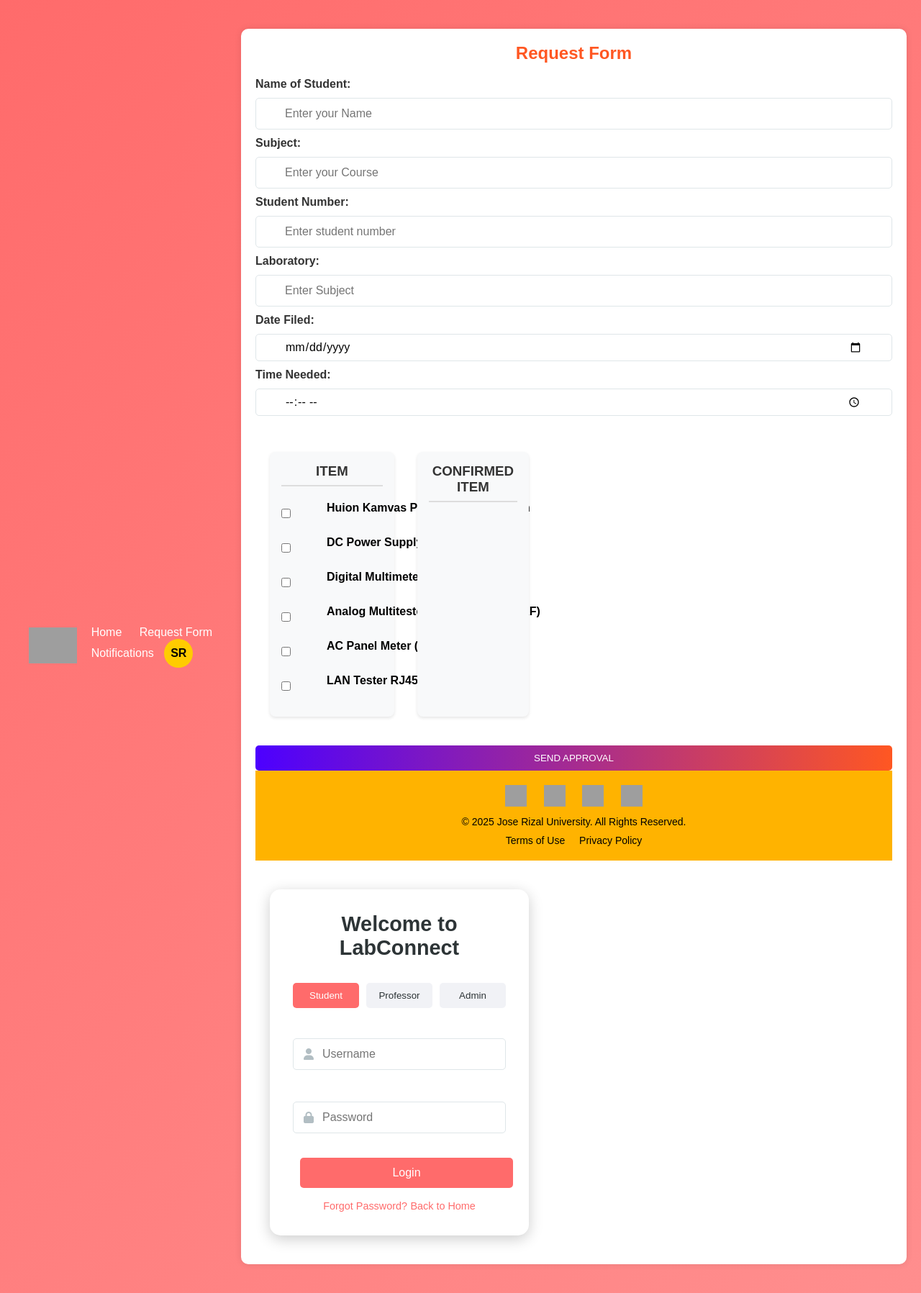
After one commit to Gitoniyey/Labconnect, a Flask app: template templates/sample.html in a window 1280 px wide. The commit adds this page. Shown: the whole page at 72% size. Run offline with Flask 3, Linux system fonts and the light colour scheme; the template is opened without the code that fills it, so the values that code supplies are empty; grey boxes are pictures that could not be loaded.

Commit message:
Weytamenyt

```diff
--- a/app.py
+++ b/app.py
@@ -8,12 +8,9 @@
 key = "eyJhbGciOiJIUzI1NiIsInR5cCI6IkpXVCJ9.eyJpc3MiOiJzdXBhYmFzZSIsInJlZiI6ImprY3ZxZmJkdmNudWh6eHF0d2lpIiwicm9sZSI6ImFub24iLCJpYXQiOjE3NDU2NDgxODEsImV4cCI6MjA2MTIyNDE4MX0.M9HyWsUOTZY3HGTHX8BosizBfao09huIHFyF8NOKqRY"
 supabase: Client = create_client(url, key)
 
-# === Home Page Route ===
-@app.route("/")
-def index():
-    return render_template("Labconnect.html")
 
-# === Admin Dashboard ===
+
+# Admin Dashboard Route
 @app.route("/admin")
 def admin_dashboard():
     student_requests = supabase.table("student_requests").select("*").execute().data
@@ -73,14 +70,15 @@
     supabase.table("student_requests").update({"status": "Declined"}).eq("request_id", request_id).execute()
     return redirect(url_for("professor_dashboard"))
 
-# === Static Pages ===
+# Routes for Static Pages
+@app.route("/")
+def labconnect():
+    return render_template("Labconnect.html")
+
 @app.route("/learnmore")
 def learnmore():
     return render_template("learnmore.html")
 
-@app.route("/login")
-def login():
-    return render_template("login.html")
 
 @app.route("/privacy-policy")
 def privacy_policy():
@@ -90,6 +88,24 @@
 def terms_of_service():
     return render_template("terms-of-service.html")
 
-# === Run App ===
+# Routes for Student and Professor Pages
+@app.route('/student')
+def student():
+    return render_template('student.html')
+
+@app.route('/professor')
+def professor():
+    return render_template('professor.html')
+
+@app.route('/admin')
+def admin_dashboard():
+    return render_template('admin.html')
+
+@app.route("/login")
+def login():
+    return render_template("login.html")
+
+
+# Run Flask App
 if __name__ == "__main__":
     app.run(debug=True)
--- a/static/login.js
+++ b/static/login.js
@@ -16,37 +16,22 @@
     loginForm.addEventListener('submit', function(e) {
         e.preventDefault();
 
-        const username = document.getElementById('username').value;
-        const password = document.getElementById('password').value;
+        const username = document.getElementById('username').value.trim();
+        const password = document.getElementById('password').value.trim();
 
-        // Simple validation
         if (!username || !password) {
-            alert('Please fill in all fields');
+            alert('Username and password are required.');
             return;
         }
 
-        // Store user data in localStorage
         const userData = {
             username: username,
-            type: currentUserType,
-            name: username // You can modify this based on your user data
+            type: currentUserType
         };
-
-        <button type="button" class="login-btn" onclick="window.location.href='{{ url_for('login') }}'">Login</button>
-
         localStorage.setItem('currentUser', JSON.stringify(userData));
 
-        // Redirect based on user type
-        switch(currentUserType) {
-            case 'student':
-                window.location.href = 'Student.html';
-                break;
-            case 'professor':
-                window.location.href = 'professor.html';
-                break;
-            case 'admin':
-                window.location.href = 'admin.html';
-                break;
-        }
+        // Dynamic redirection via Jinja (rendered in HTML)
+        window.location.href = window.routes[currentUserType];
+
     });
 });
--- a/static/student.css
+++ b/static/student.css
@@ -8,7 +8,7 @@
 
 
 body {
-    background-color: #f4f4f4;
+    background: url('ganda.nito.jpg') no-repeat center center fixed;
     padding: 20px;
 }
 
@@ -17,7 +17,7 @@
     display: flex;
     justify-content: space-between;
     align-items: center;
-    background-color: #0056b3;
+    background: transparent; /* Make the header background transparent */
     padding: 10px 20px;
     color: white;
 }
@@ -104,7 +104,7 @@
 h2 {
     text-align: center;
     margin-bottom: 20px;
-    color: #0056b3;
+    color: #ff5722;
 }
 
 
@@ -141,7 +141,8 @@
 
 .item-list, .confirmed-items {
     width: 48%;
-    background: white;
+    background-color: #ffb300; /* The darker yellow/amber color you specified */
+    color: black; /* Make text readable on the amber background */
     padding: 10px;
     border-radius: 5px;
     box-shadow: 0px 0px 5px rgba(0, 0, 0, 0.1);
@@ -153,6 +154,8 @@
     align-items: left;
     justify-content: space-between;
     padding: 5px 0;
+    color: black; /* Ensure text inside these elements is also black */
+
 }
 
 
@@ -174,29 +177,29 @@
 .quantity-controls button {
     padding: 5px 10px;
     border: none;
-    background: #0056b3;
-    color: white;
+    background: #e69900; /* A slightly darker shade for button */
+    color: black;
     cursor: pointer;
     border-radius: 5px;
 }
 
 
 .quantity-controls button:hover {
-    background: #003d82;
+    background: #e69900;
 }
 
 
 h3 {
     text-align: center;
     margin-bottom: 10px;
-    color: #333;
+    color: black; /* Make the heading text black */
 }
 
 
 .send-approval {
     display: block;
     width: 100%;
-    background: #28a745;
+    background: linear-gradient(to right, #4c00ff, #ff5722);
     color: white;
     padding: 10px;
     border: none;
@@ -208,7 +211,7 @@
 
 
 .send-approval:hover {
-    background: #218838;
+    background: #ff5722;
 }
 
 
@@ -259,7 +262,7 @@
     position: absolute;
     top: 5px;
     right: 5px;
-    background: red;
+    background: re;
     color: white;
     font-size: 14px;
     padding: 3px 6px;
@@ -398,7 +401,7 @@
 :root {
     --bg-color: #f4f4f4;
     --text-color: #333;
-    --header-bg: #0056b3;
+    --header-bg: transparent; /* Set default header background to transparent */
     --nav-bg: #007bff;
     --btn-bg: #ffcc00;
 }
@@ -408,7 +411,7 @@
 .dark-mode {
     --bg-color: #000000;
     --text-color: #f4f4f4;
-    --header-bg: #333;
+    --header-bg: transparent; /* Set dark mode header background to transparent */
     --nav-bg: #444;
     --btn-bg: #ff9800;
 }
@@ -423,7 +426,7 @@
 
 
 header {
-    background-color: var(--header-bg);
+    background-color: var(--header-bg); /* Use the variable for header background */
 }
 
 
@@ -547,7 +550,7 @@
     position: absolute;
     top: -5px;
     right: -5px;
-    background-color: red;
+    background-color: #0056b3;
     color: white;
     border-radius: 50%;
     width: 18px;
@@ -641,3 +644,92 @@
     font-weight: bold;
 
 }
+
+/* For the container holding both lists */
+.container {
+    display: flex;
+    gap: 2rem;
+    padding: 1rem;
+}
+
+/* For each list section */
+.item-list, .confirmed-items {
+    flex: 1;
+    background: #f8f9fa;
+    padding: 1rem;
+    border-radius: 8px;
+    box-shadow: 0 2px 4px rgba(0,0,0,0.1);
+}
+
+/* For the checkbox group */
+.checkbox-group {
+    display: flex;
+    flex-direction: column;
+    gap: 0.8rem;
+}
+
+.checkbox-group label {
+    display: flex;
+    align-items: center;
+    gap: 0.5rem;
+    cursor: pointer;
+    padding: 0.5rem;
+    border-radius: 4px;
+    transition: background 0.2s;
+}
+
+.checkbox-group label:hover {
+    background: #e9ecef;
+}
+
+.checkbox-group input[type="checkbox"] {
+    margin: 0;
+    width: 1.2rem;
+    height: 1.2rem;
+    cursor: pointer;
+}
+
+h3 {
+    margin-bottom: 1rem;
+    color: #333;
+    border-bottom: 2px solid #ddd;
+    padding-bottom: 0.5rem;
+}
+
+.student-info {
+    width: 100%;
+    max-width: 900px; /* Adjust as needed */
+    margin: 0 auto;
+}
+
+.form-row {
+    display: flex;
+    margin-bottom: 15px;
+    gap: 15px;
+}
+
+.form-group {
+    flex: 1;
+    display: flex;
+    flex-direction: column;
+}
+
+label {
+    margin-bottom: 5px;
+    font-weight: bold;
+    white-space: nowrap;
+}
+
+input {
+    padding: 8px;
+    border: 1px solid #ddd;
+    border-radius: 4px;
+    width: 100%;
+    box-sizing: border-box;
+}
+
+/* For date and time inputs to match height */
+input[type="date"],
+input[type="time"] {
+    height: 38px; /* Matches text input height */
+}
--- a/templates/Labconnect.html
+++ b/templates/Labconnect.html
@@ -27,6 +27,7 @@
             <div class="buttons">
                 <a href="#" class="btn" onclick="openModal('signup')">Get Started</a>
                 <a href="{{ url_for('login') }}" class="btn" onclick="openModal('signin')">Sign In</a>
+
             </div>
         </div>
     </section>
@@ -52,7 +53,7 @@
                     <button type="submit">Sign Up</button>
                 </form>
                 <p>Already have an account? <a href="#" onclick="toggleForms('signin')">Sign In</a></p>
-                <a href="{{ url_for('index') }}" class="btn">Back to Home</a>
+                <a href="{{ url_for('labconnect') }}" class="btn">Back to Home</a>
             </div>
 
             <!-- SIGN IN FORM -->
@@ -68,7 +69,7 @@
                     <button type="submit">Sign In</button>
                 </form>
                 <p>Don't have an account? <a href="#" onclick="toggleForms('signup')">Sign Up</a></p>
-                <a href="{{ url_for('index') }}" class="btn">Back to Home</a>
+                <a href="{{ url_for('labconnect') }}" class="btn">Back to Home</a>
             </div>
         </div>
     </div>
--- /dev/null
+++ b/templates/sample.html
@@ -0,0 +1,152 @@
+<!DOCTYPE html>
+<html lang="en">
+<head>
+    <meta charset="UTF-8">
+    <meta name="viewport" content="width=device-width, initial-scale=1.0">
+    <title>Student Request Form</title>
+    <link rel="stylesheet" href="{{ url_for('static', filename='student.css') }}">
+</head>
+<body>
+    <div id="notification" class="notification"></div>
+
+    <header>
+        <div class="logo">
+            <img src="logolabconnect.png" alt="Logo">
+        </div>
+
+
+        <nav>
+            <a href="Labconnect.html">Home</a>
+            <a href="#request-form">Request Form</a>
+            <a href="#" id="notification-btn">Notifications</a>
+            <div class="profile-container">
+                <div class="profile-icon" id="profile-icon">SR</div>
+                <div class="profile-dropdown" id="profile-dropdown">
+                    <ul>
+                        <li id="logout-btn">Logout</li>
+                    </ul>
+                </div>
+            </div>
+        </nav>
+    </header>
+
+
+    <section id="request-form" class="request-form">
+        <h2>Request Form</h2>
+        <div class="form-container">
+            <div class="student-info">
+
+
+                <label>Name of Student:</label>
+                <input type="text" placeholder="Enter your Name">
+                <label>Subject:</label>
+                <input type="text" placeholder="Enter your Course">
+
+
+                <label>Student Number:</label>
+                <input type="text" placeholder="Enter student number">
+
+                <label>Laboratory:</label>
+                <input type="text" placeholder="Enter Subject">
+
+                <label>Date Filed:</label>
+                <input type="date">
+
+                <label>Time Needed:</label>
+                <input type="time">
+
+            </div>
+        </div>
+
+    <div class="container">
+        <div class="item-list">
+            <h3>ITEM</h3>
+            <label><input type="checkbox" data-item="Huion Kamvas Pro 16"> Huion Kamvas Pro 16 Interactive Pen</label>
+            <label><input type="checkbox" data-item="DC Power Supply"> DC Power Supply 127V (0-12V)</label>
+            <label><input type="checkbox" data-item="Digital Multimeter"> Digital Multimeter (Alexan AC650)</label>
+            <label><input type="checkbox" data-item="Analog Multitester"> Analog Multitester (SANWA YX360TRF)</label>
+            <label><input type="checkbox" data-item="AC Panel Meter"> AC Panel Meter (300V); Unix</label>
+            <label><input type="checkbox" data-item="LAN Tester"> LAN Tester RJ45/RJ11; Generic</label>
+        </div>
+        <div class="confirmed-items">
+            <h3>CONFIRMED ITEM</h3>
+            </div>
+        </div>
+    </div>
+
+
+    <button class="send-approval">SEND APPROVAL</button>
+
+
+    <footer class="footer">
+        <div class="social-icons">
+            <a href="#"><img src="facebook.png" alt="Facebook"></a>
+            <a href="#"><img src="twitter.png" alt="Twitter"></a>
+            <a href="#"><img src="linkedin.png" alt="LinkedIn"></a>
+            <a href="#"><img src="instagram.png" alt="LinkedIn"></a>
+        </div>
+        <div>
+        <p>© 2025 Jose Rizal University. All Rights Reserved.</p>
+        <nav>
+            <a href="{{ url_for('terms_of_service') }}" class="btn">Terms of Use</a>
+            <a href="{{ url_for('privacy_policy') }}" class="btn">Privacy Policy</a>
+        </nav>
+    </div>
+    </footer>
+
+    <script src="{{ url_for('static', filename='student.js') }}"></script>
+</body>
+</html>
+
+
+
+
+
+
+
+
+
+
+
+<!--LOG IN HTML-->
+
+
+<!DOCTYPE html>
+<html lang="en">
+<head>
+    <meta charset="UTF-8">
+    <meta name="viewport" content="width=device-width, initial-scale=1.0">
+    <title>Welcome to LabConnect</title>
+    <link rel="stylesheet" href="{{ url_for('static', filename='login.css') }}">
+    <link rel="stylesheet" href="https://cdnjs.cloudflare.com/ajax/libs/font-awesome/6.0.0/css/all.min.css">
+</head>
+<body>
+    <div class="container">
+        <div class="login-container">
+            <h1>Welcome to LabConnect</h1>
+            <div class="user-type-selector">
+                <button class="user-type-btn active" data-type="student">Student</button>
+                <button class="user-type-btn" data-type="professor">Professor</button>
+                <button class="user-type-btn" data-type="admin">Admin</button>
+            </div>
+            <form id="loginForm" class="login-form">
+                <div class="form-group">
+                    <i class="fas fa-user"></i>
+                    <input type="text" id="username" placeholder="Username" required>
+                </div>
+                <div class="form-group">
+                    <i class="fas fa-lock"></i>
+                    <input type="password" id="password" placeholder="Password" required>
+                </div>
+                <button type="button" class="login-btn" onclick="window.location.href='{{ url_for('student') }}'">Login</button>
+
+            </form>
+            <div class="forgot-password">
+                <a href="#">Forgot Password?</a>
+                <a href="{{ url_for('labconnect') }}" class="btn">Back to Home</a>
+            </div>
+        </div>
+    </div>
+    <script src="{{ url_for('static', filename='login.js') }}"></script>
+</body>
+</html>
```
Also changed, not shown: static/professor.css (+13 -115 lines), templates/Student.html (+34 -20 lines), templates/login.html (+17 -3 lines), static/login.css (line endings or trailing spaces), static/student.js (line endings or trailing spaces).
